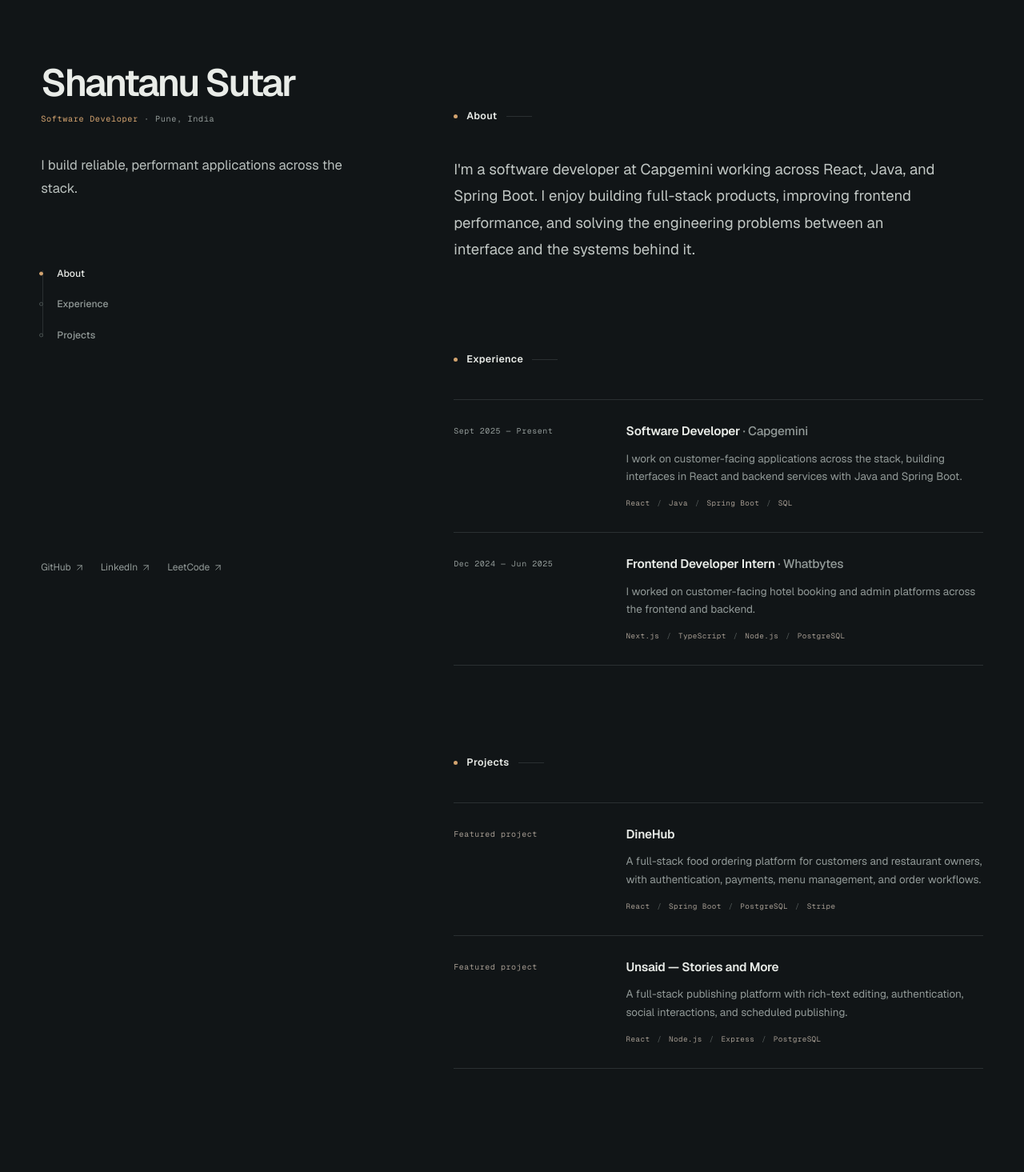
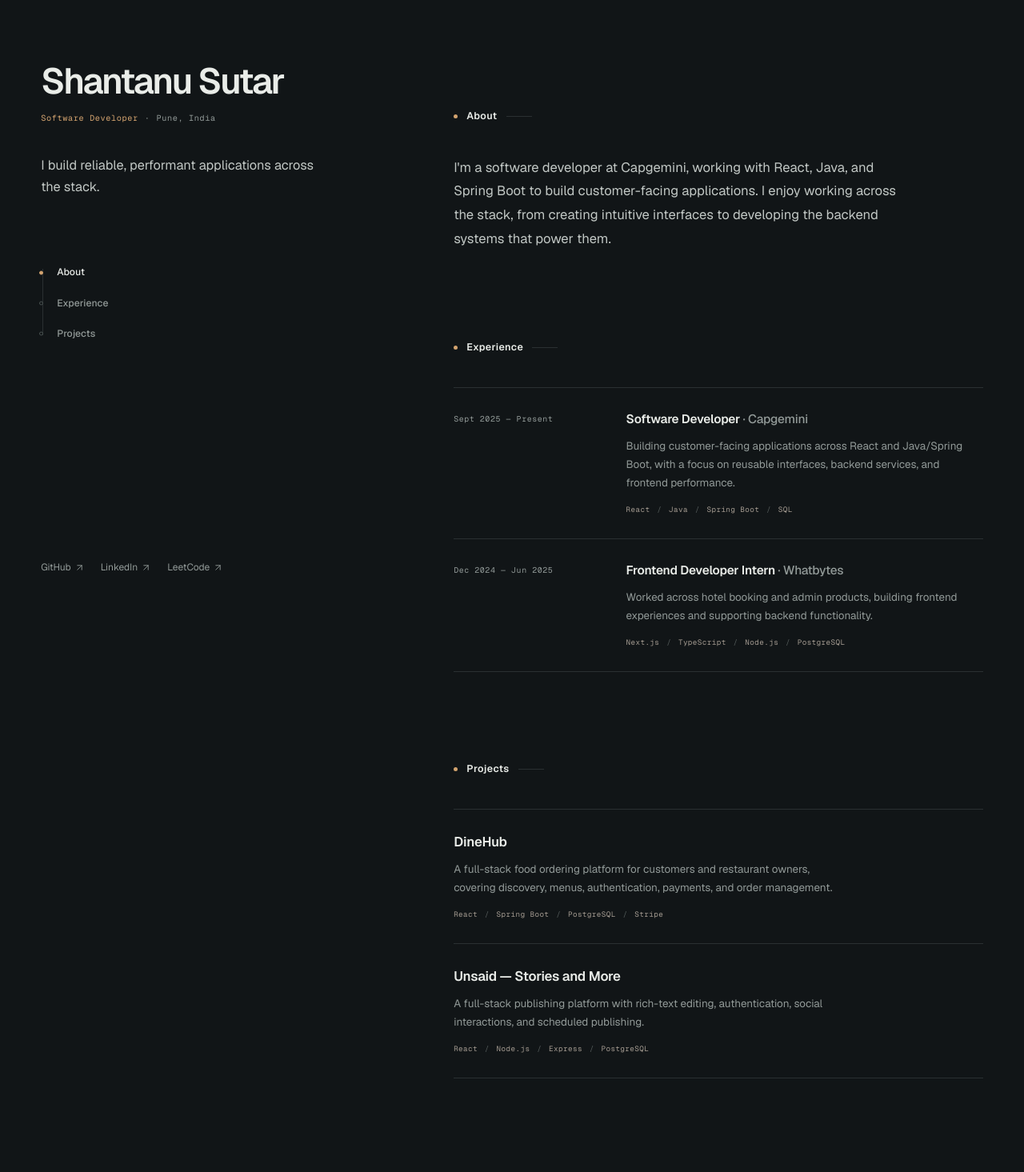
Before and after one commit to ShantanuSutar/Portfolio-2, a Next.js app: page / in a window 1280 px wide. Shown: the top 1465 px of the page at 80% size. Built offline with nearby package versions, Linux system fonts and the light colour scheme.

Commit message:
ui: updated content

```diff
--- a/src/app/globals.css
+++ b/src/app/globals.css
@@ -109,19 +109,23 @@ ol {
   padding-block: clamp(4rem, 10vh, 7rem);
 }
 
+.identity-area__inner > header {
+  max-width: 26rem;
+}
+
 .identity h1 {
   margin: 0;
-  font-size: clamp(2.5rem, 3.7vw, 3.75rem);
-  font-weight: 520;
-  letter-spacing: -0.055em;
-  line-height: 1;
+  font-size: clamp(2.6rem, 3.5vw, 3.65rem);
+  font-weight: 540;
+  letter-spacing: -0.05em;
+  line-height: 0.98;
 }
 
 .identity-meta {
   display: flex;
   flex-wrap: wrap;
-  gap: 0.45rem;
-  margin: 0.85rem 0 0;
+  gap: 0.5rem;
+  margin: 1rem 0 0;
   color: var(--muted);
   font-family: var(--font-mono), var(--font-mono-fallback);
   font-size: 0.64rem;
@@ -133,11 +137,11 @@ ol {
 }
 
 .identity-statement {
-  max-width: 24rem;
-  margin: 2.25rem 0 0;
-  color: #b9c0bd;
-  font-size: clamp(1rem, 1.3vw, 1.15rem);
-  line-height: 1.7;
+  max-width: 22rem;
+  margin: 2.4rem 0 0;
+  color: #c2c8c5;
+  font-size: clamp(1.02rem, 1.25vw, 1.14rem);
+  line-height: 1.65;
 }
 
 .primary-nav {
@@ -278,11 +282,11 @@ ol {
 }
 
 .about-copy {
-  max-width: 38rem;
+  max-width: 35rem;
   margin: 0;
   color: #c1c7c4;
-  font-size: clamp(1.05rem, 1.45vw, 1.25rem);
-  line-height: 1.8;
+  font-size: clamp(1.02rem, 1.3vw, 1.16rem);
+  line-height: 1.78;
 }
 
 .entry-list {
@@ -354,16 +358,34 @@ ol {
   content: "/";
 }
 
-.project-list .entry__meta {
-  color: #a49b91;
+.project-list .entry__content {
+  grid-column: 1 / -1;
+  max-width: 34rem;
+}
+
+.project-list .entry__content h3 {
+  font-size: 1.05rem;
 }
 
 .project-list .entry__content h3 a {
+  display: inline-flex;
+  align-items: center;
+  gap: 0.35rem;
   transition: color 180ms ease;
 }
 
 .project-list .entry__content h3 a:hover {
   color: var(--accent);
+}
+
+.project-list .entry__content h3 svg {
+  color: var(--muted);
+  transition: color 180ms ease, transform 180ms ease;
+}
+
+.project-list .entry__content h3 a:hover svg {
+  color: var(--accent);
+  transform: translate(1px, -1px);
 }
 
 .site-footer {
@@ -399,11 +421,11 @@ ol {
   }
 
   .identity h1 {
-    font-size: clamp(2.75rem, 10vw, 4rem);
+    font-size: clamp(2.65rem, 9vw, 3.4rem);
   }
 
   .identity-statement {
-    max-width: 30rem;
+    max-width: 22rem;
   }
 
   .primary-nav {
--- a/src/components/sections/projects-section.tsx
+++ b/src/components/sections/projects-section.tsx
@@ -1,3 +1,5 @@
+import { ArrowUpRight } from "lucide-react";
+
 import { projects } from "@/data/portfolio";
 
 export function ProjectsSection() {
@@ -6,13 +8,13 @@ export function ProjectsSection() {
       <h2 id="projects-title">Projects</h2>
       <ol className="entry-list project-list">
         {projects.map((project) => (
-          <li className="entry" key={project.title}>
-            <p className="entry__meta">Featured project</p>
+          <li className="entry project-entry" key={project.title}>
             <div className="entry__content">
               <h3>
                 {project.href ? (
                   <a href={project.href} target="_blank" rel="noreferrer">
                     {project.title}
+                    <ArrowUpRight aria-hidden="true" size={14} strokeWidth={1.7} />
                   </a>
                 ) : (
                   project.title
--- a/src/data/portfolio.ts
+++ b/src/data/portfolio.ts
@@ -12,7 +12,7 @@ export const personalInformation: PersonalInformation = {
   location: "Pune, India",
   intro: "I build reliable, performant applications across the stack.",
   about:
-    "I'm a software developer at Capgemini working across React, Java, and Spring Boot. I enjoy building full-stack products, improving frontend performance, and solving the engineering problems between an interface and the systems behind it.",
+    "I'm a software developer at Capgemini, working with React, Java, and Spring Boot to build customer-facing applications. I enjoy working across the stack, from creating intuitive interfaces to developing the backend systems that power them.",
 };
 
 export const navigationItems: readonly NavigationItem[] = [
@@ -34,7 +34,7 @@ export const experiences: readonly Experience[] = [
     role: "Software Developer",
     period: "Sept 2025 — Present",
     description:
-      "I work on customer-facing applications across the stack, building interfaces in React and backend services with Java and Spring Boot.",
+      "Building customer-facing applications across React and Java/Spring Boot, with a focus on reusable interfaces, backend services, and frontend performance.",
     technologies: ["React", "Java", "Spring Boot", "SQL"],
   },
   {
@@ -42,7 +42,7 @@ export const experiences: readonly Experience[] = [
     role: "Frontend Developer Intern",
     period: "Dec 2024 — Jun 2025",
     description:
-      "I worked on customer-facing hotel booking and admin platforms across the frontend and backend.",
+      "Worked across hotel booking and admin products, building frontend experiences and supporting backend functionality.",
     technologies: ["Next.js", "TypeScript", "Node.js", "PostgreSQL"],
   },
 ];
@@ -51,7 +51,7 @@ export const projects: readonly Project[] = [
   {
     title: "DineHub",
     description:
-      "A full-stack food ordering platform for customers and restaurant owners, with authentication, payments, menu management, and order workflows.",
+      "A full-stack food ordering platform for customers and restaurant owners, covering discovery, menus, authentication, payments, and order management.",
     technologies: ["React", "Spring Boot", "PostgreSQL", "Stripe"],
   },
   {
```
